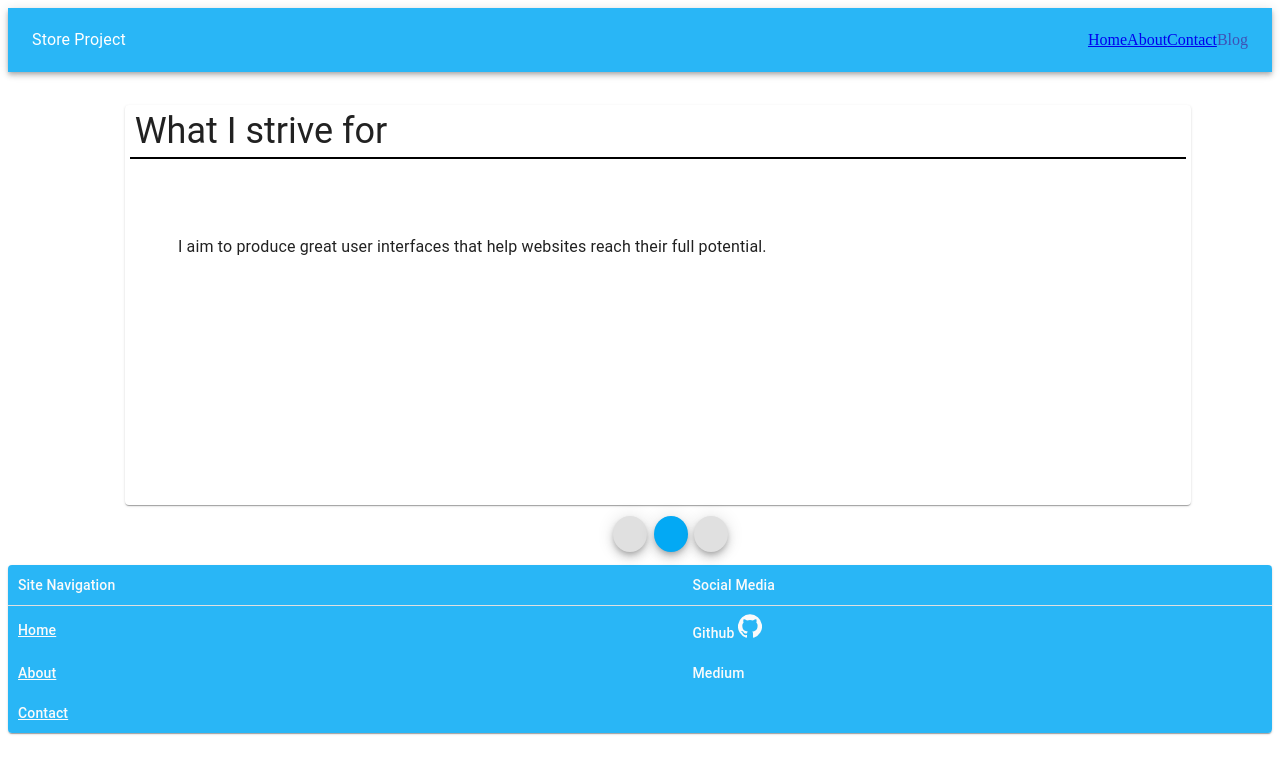
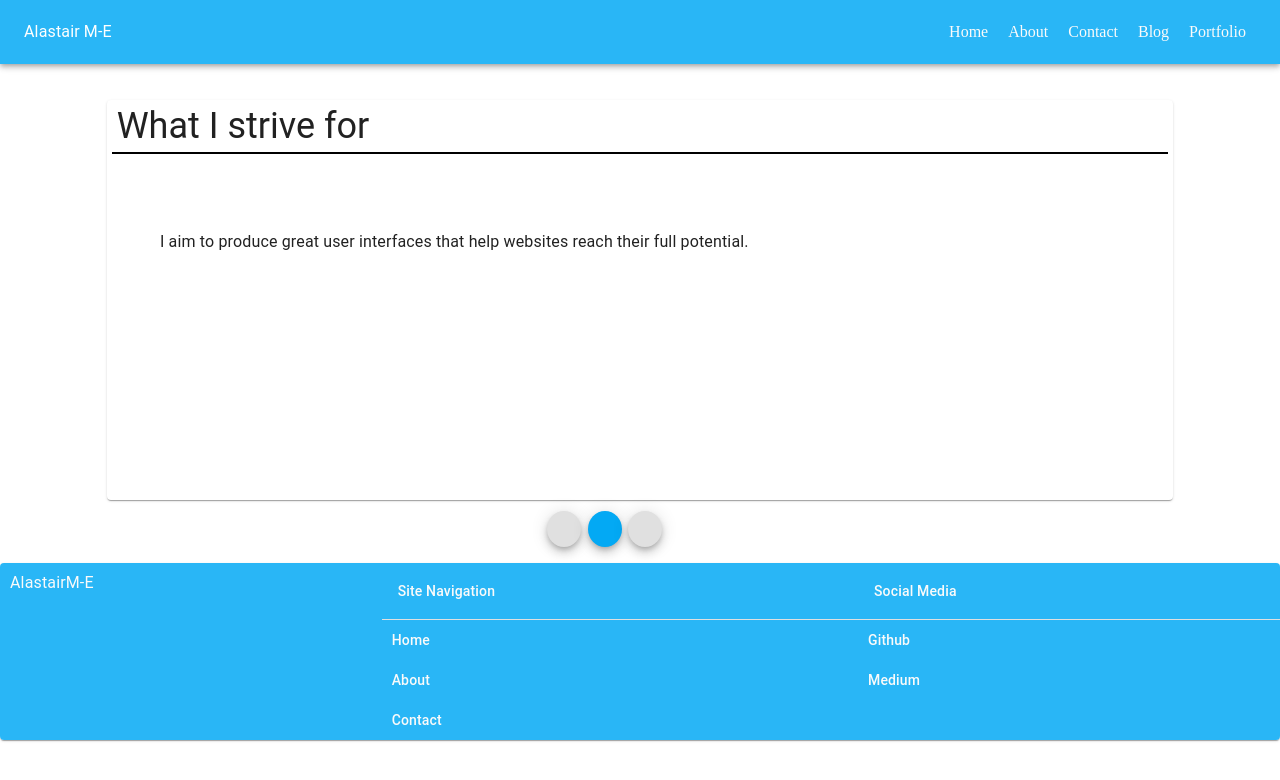
Before and after one commit to AlastairM-E/profile_website, a React app: page / in a window 1280 px wide. Shown: the top 780 px of the page. Built offline with nearby package versions, Linux system fonts and the light colour scheme.

Commit message:
refactor the app, still have the slides, the about, the contact and the whole responsiveness of site, as well as th protfolio projects to complete

```diff
--- a/src/App.js
+++ b/src/App.js
@@ -7,27 +7,44 @@ import {
     Route,
 } from "react-router-dom";
 
+import { Navbar, Slider, About, Contact, Footer,} from './components';
 
-import { Navbar, Slider, About, Contact, Footer,} from './components';
+import { makeStyles, } from '@material-ui/core/styles';
+
+/* STYLES */
+const useStyles = makeStyles(theme => ({
+    centerPiece : {
+        flexGrow : 1,
+       margin : '13px 0px',
+       width: '100%',
+       height : '50vh',
+    },
+}));
 
 
 /*COMPONENT*/
 export default function App() {
+    /* HOOKS */
+    const classes = useStyles();
 
     return (
         <Router>
             <div className="app">
                 <Navbar />
-                <Switch>
-                    <Route exact path="/" component={Slider} />
 
-                    <Route path="/About" component={About} />
-
-                    <Route path="/Contact" component={Contact} />
-
-                </Switch>
-
-
+                    <Switch>
+                        <Route exact path="/" component={Slider} />
+                        <Route path="/About">
+                            <div className={classes.centerPiece}>
+                                <About />
+                            </div>
+                        </Route>
+                        <Route path="/Contact">
+                            <div className={classes.centerPiece}>
+                                <Contact />
+                            </div>
+                        </Route>
+                    </Switch>
                 <Footer/>
             </div>
         </Router>
--- a/src/components/Footer.js
+++ b/src/components/Footer.js
@@ -3,29 +3,40 @@ import React from 'react';
 
 import { NavLink, } from 'react-router-dom';
 
-import { Table, Paper, TableHead, TableRow, TableCell, Link, } from '@material-ui/core';
+import { Table, Paper, TableHead, TableRow, TableCell, Link, Typography, } from '@material-ui/core';
 import { makeStyles } from '@material-ui/styles';
 import { lightBlue, grey, } from '@material-ui/core/colors';
 
-import GitHubIcon from '@material-ui/icons/GitHub';
-
 const useStyles = makeStyles({
     root: {
-      width: '100%',
-      overflowX: 'auto',
+        width: '100%',
+        overflowX: 'auto',
     },
     table: {
       minWidth: 650,
       background : lightBlue[400],
+      padding : '100px',
+
     },
-
+    Title : {
+        color : grey[50],
+        padding : '8px 10px 8px 10px',
+    },
     tableCell : {
         color : grey[50],
-        padding : '8px 10px',
+        padding : '8px 10px 8px 10px',
+        border : 'none',
+    },
+    tableTitle : {
+        color : grey[50],
+
     },
     tableLinks : {
-        border : 'none',
         color : grey[50],
+        textDecoration: 'none',
+        '&:hover' : {
+            textDecoration: 'underline',
+        }
     },
     icon : {
         marginUp : '10px',
@@ -38,8 +49,8 @@ export default function Footer() {
     const classes = useStyles();
 
     const footerRows = [
-        { linksToSite : 'Home', socialMedia : ['https://github.com/AlastairM-E', 'Github',  <GitHubIcon className={classes.icon} />], },
-        { linksToSite : 'About', socialMedia : ['https://medium.com/@alastairunityemail', 'Medium', ''], },
+        { linksToSite : 'Home', socialMedia : ['https://github.com/AlastairM-E', 'Github',], },
+        { nameTitle : <Typography className={classes.Title}>AlastairM-E</Typography>, linksToSite : 'About', socialMedia : ['https://medium.com/@alastairunityemail', 'Medium',], },
         { linksToSite : 'Contact', socialMedia : [''], },
     ];
 
@@ -48,17 +59,20 @@ export default function Footer() {
             <Table className={classes.table}>
                 <TableHead>
                     <TableRow >
-                        <TableCell className={classes.tableCell}>Site Navigation</TableCell>
-                        <TableCell className={classes.tableCell}>Social Media</TableCell>
+                    <Typography></Typography>
+                        <Typography className={classes.Title}>AlastairM-E</Typography>
+                        <TableCell className={classes.tableTitle}>Site Navigation</TableCell>
+                        <TableCell className={classes.tableTitle}>Social Media</TableCell>
                     </TableRow>
-                    {footerRows.map(({ linksToSite, socialMedia : [href, title, icon] }) => {
+                    {footerRows.map(({nameTitle, linksToSite, socialMedia : [href, title] }) => {
                         return (
-                            <TableRow className={classes.tableLinks}>
-                                <TableCell className={[ classes.tableCell, classes.tableLinks,]}>
+                            <TableRow>
+                                <TableCell className={classes.tableCell}></TableCell>
+                                <TableCell className={classes.tableCell}>
                                     <NavLink to={linksToSite !== 'Home' ? linksToSite : ''} className={classes.tableLinks}>{linksToSite}</NavLink>
                                 </TableCell>
-                                <TableCell className={[classes.tableCell, classes.tableLinks,]}>
-                                    <Link href={href} className={classes.tableLinks}> {title} {icon}</Link>
+                                <TableCell className={classes.tableCell}>
+                                    <Link href={href} className={classes.tableLinks}> {title} </Link>
                                 </TableCell>
                             </TableRow>
                         );
--- a/src/components/Navbar.js
+++ b/src/components/Navbar.js
@@ -5,18 +5,24 @@ import { NavLink, } from 'react-router-dom';
 
 import { AppBar, Toolbar, Typography, Link, } from '@material-ui/core';
 import { makeStyles, } from '@material-ui/core/styles';
-import { lightBlue, } from '@material-ui/core/colors';
+import { lightBlue, grey, } from '@material-ui/core/colors';
 
 /* STYLES */
 const useStyles = makeStyles(theme => ({
     AppBar : {
-        flexGrow: 1,
         background : lightBlue[400],
     },
     Title: {
         flexGrow: 1,
     },
-
+    navLink : {
+        color : grey[50],
+        textDecoration: 'none',
+        margin : '0px 10px',
+        '&:hover' : {
+            textDecoration: 'underline',
+        }
+    },
 }));
 
 /* COMPONENT */
@@ -29,11 +35,12 @@ export default function Navbar() {
     return (
         <AppBar className={classes.AppBar} position='static'>
             <Toolbar>
-                <Typography  varient='h6' className={classes.Title}>Store Project</Typography>
-                <NavLink to='/'>Home</NavLink>
-                <NavLink to='/About'>About</NavLink>
-                <NavLink to='/Contact'>Contact</NavLink>
-                <Link href='https://medium.com/@alastairunityemail'>Blog</Link>
+                <Typography  varient='h6' className={classes.Title}>Alastair M-E</Typography>
+                    <NavLink to='/' className={classes.navLink}>Home</NavLink>
+                    <NavLink to='/About' className={classes.navLink}>About</NavLink>
+                    <NavLink to='/Contact' className={classes.navLink}>Contact</NavLink>
+                    <Link href='https://medium.com/@alastairunityemail' className={classes.navLink}>Blog</Link>
+                    <NavLink to='/Portfolio' className={classes.navLink}>Portfolio</NavLink>
             </Toolbar>
         </AppBar>
     );
--- a/src/components/Slider.js
+++ b/src/components/Slider.js
@@ -4,9 +4,6 @@ import React, { useState, useEffect, useRef, Fragment,  } from 'react';
 import { Paper, Typography, Grid, Fab, Link, } from '@material-ui/core';
 import { grey, lightBlue, } from '@material-ui/core/colors';
 import { makeStyles, } from '@material-ui/core/styles';
-
-/* COMPONENT */
-export default function SlideShow() {
 
 /* STYLES */
 const useStyles = makeStyles(theme => ({
@@ -23,11 +20,23 @@ export default function SlideShow() {
         background:lightBlue[500],
     },
     buttonArray : {
-            marginLeft : '17.5%',
+        [theme.breakpoints.between('lg', 'xl')]: {
+            marginLeft : '0%',
+        },
+        [theme.breakpoints.between('md', 'lg')]: {
+            marginLeft : '10%',
+        },
+        [theme.breakpoints.between('sm', 'md')]: {
+            marginLeft : '18%',
+        },
+        [theme.breakpoints.between('xs', 'sm')]: {
+            marginLeft : '35%',
+        },
     },
     Grid : {
         flexGrow : 1,
-            margin: '10px',
+       margin : '13px 0px',
+       width: '100%',
     },
     Slide : {
         height : '50vh',
@@ -45,17 +54,24 @@ export default function SlideShow() {
 
 }));
 
+
+/* COMPONENT */
+export default function SlideShow() {
+
     /* HOOKS */
 
     const slides = [
-        { title : 'About me', content : <Typography>
-            I am an up and coming web developer, specialising in HTML, CSS, SASS, JS and React
-        </Typography>, },
-        { title : 'What I strive for', content : <Typography>
-            I aim to produce great user interfaces that help websites reach their full potential.
-            </Typography>,},
         {
-            title : 'Portfolio Projects', content : <Typography>
+            title : 'About me',
+            content : <Typography> I am an up and coming web developer, specialising in HTML, CSS, SASS, JS and React </Typography>,
+        },
+        {
+            title : 'What I strive for',
+            content : <Typography> I aim to produce great user interfaces that help websites reach their full potential.</Typography>,
+        },
+        {
+            title : 'Portfolio Projects', content :
+                <Typography>
                     Here are some of my projects.
                     <br />
                     <Link href={'http://localhost:8080/'}>learn more</Link>
--- a/src/template.html
+++ b/src/template.html
@@ -4,6 +4,12 @@
     <meta name="viewport" content="width=device-width, initial-scale=1.0">
     <meta http-equiv="X-UA-Compatible" content="ie=edge">
     <title>Alastair M-E</title>
+    <style>
+        body {
+            margin :0px !important;
+            width:100%;
+        }
+    </style>
 </head>
     <body>
         <div id="root"></div>
```
Also changed, not shown: src/components/Slide.js (added, +11 -0 lines), src/components/SlideButtons.js (added). Lines whose indentation alone changed are shown as unchanged.
